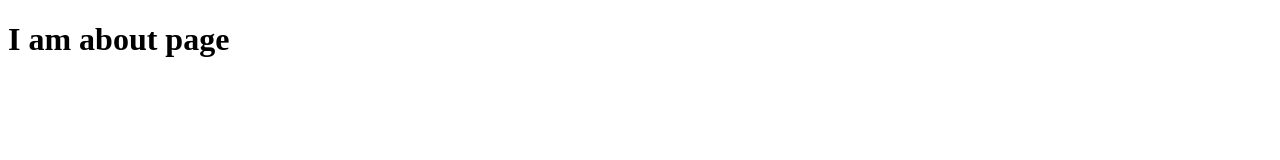
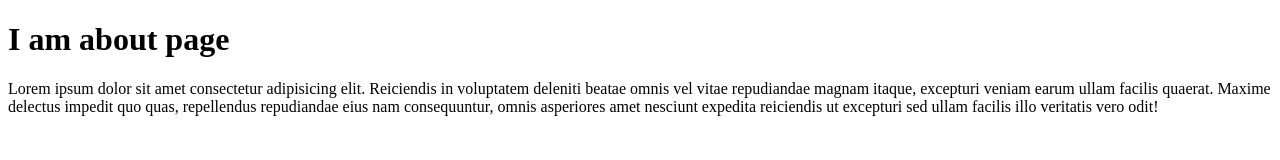
Before and after one commit to codeit-np/githubexample, a plain HTML site: page about.html in a window 1280 px wide. Drawn offline with Linux system fonts and the light colour scheme.

Commit message:
para added

```diff
--- a/about.html
+++ b/about.html
@@ -7,5 +7,13 @@
   </head>
   <body>
     <h1>I am about page</h1>
+    <p>
+      Lorem ipsum dolor sit amet consectetur adipisicing elit. Reiciendis in
+      voluptatem deleniti beatae omnis vel vitae repudiandae magnam itaque,
+      excepturi veniam earum ullam facilis quaerat. Maxime delectus impedit quo
+      quas, repellendus repudiandae eius nam consequuntur, omnis asperiores amet
+      nesciunt expedita reiciendis ut excepturi sed ullam facilis illo veritatis
+      vero odit!
+    </p>
   </body>
 </html>
```
